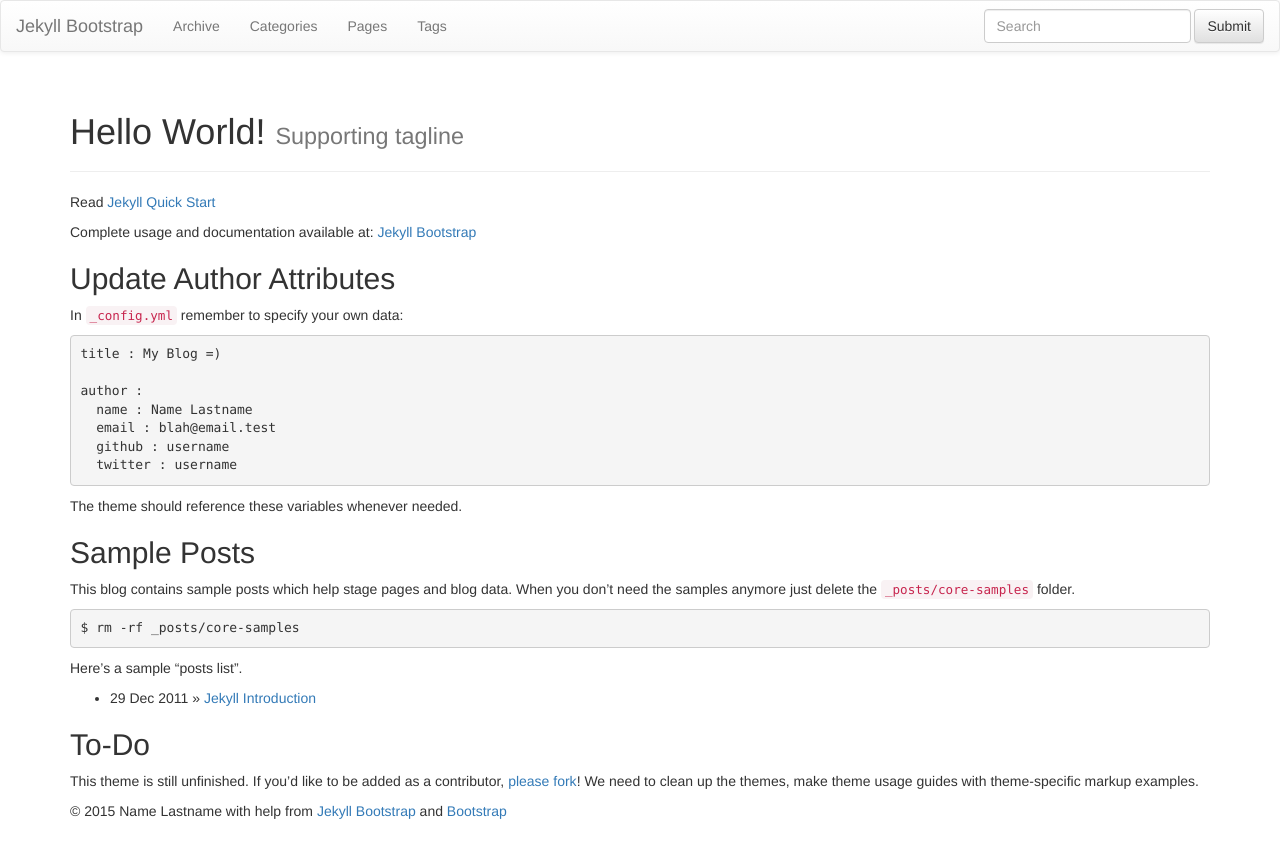
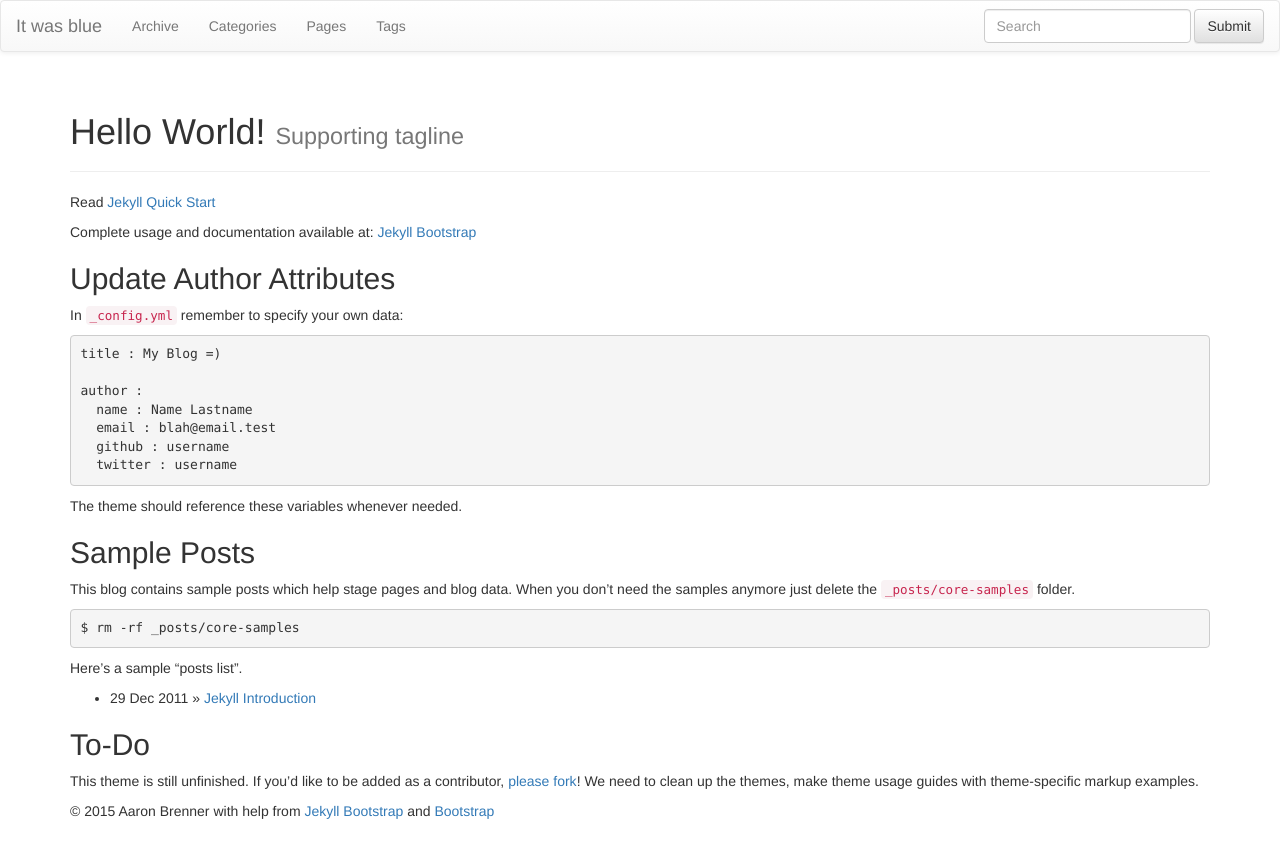
Before and after one commit to drakyous/drakyous.github.io, a Jekyll site: the page built from index.md, in a window 1280 px wide. Shown: the top 858 px of the page. Built offline with Jekyll 4.4.1, drawn with Linux system fonts in a browser that asks for light colours; nearby versions of some CDN libraries; library files that are not in the unit come from our copies.

Commit message:
Update _config.yml

```diff
--- a/_config.yml
+++ b/_config.yml
@@ -8,14 +8,13 @@ highlighter: pygments
 # Themes are encouraged to use these universal variables
 # so be sure to set them if your theme uses them.
 #
-title : Jekyll Bootstrap
-tagline: Site Tagline
+title : It was blue
+tagline: Saturn was napping
 author :
-  name : Name Lastname
-  email : blah@email.test
-  github : username
-  twitter : username
-  feedburner : feedname
+  name : Aaron Brenner
+  email : drakyous@yahoo.com
+  github : drakyous
+  twitter : drakyous
 
 # The production_url is only used when full-domain names are needed
 # such as sitemap.txt
@@ -25,7 +24,7 @@ author :
 # Else if you are pushing to username.github.io, replace with your username.
 # Finally if you are pushing to a GitHub project page, include the project name at the end.
 #
-production_url : http://username.github.io
+production_url : http://drakyous.github.io
 
 # All Jekyll-Bootstrap specific configurations are namespaced into this hash
 #
```
